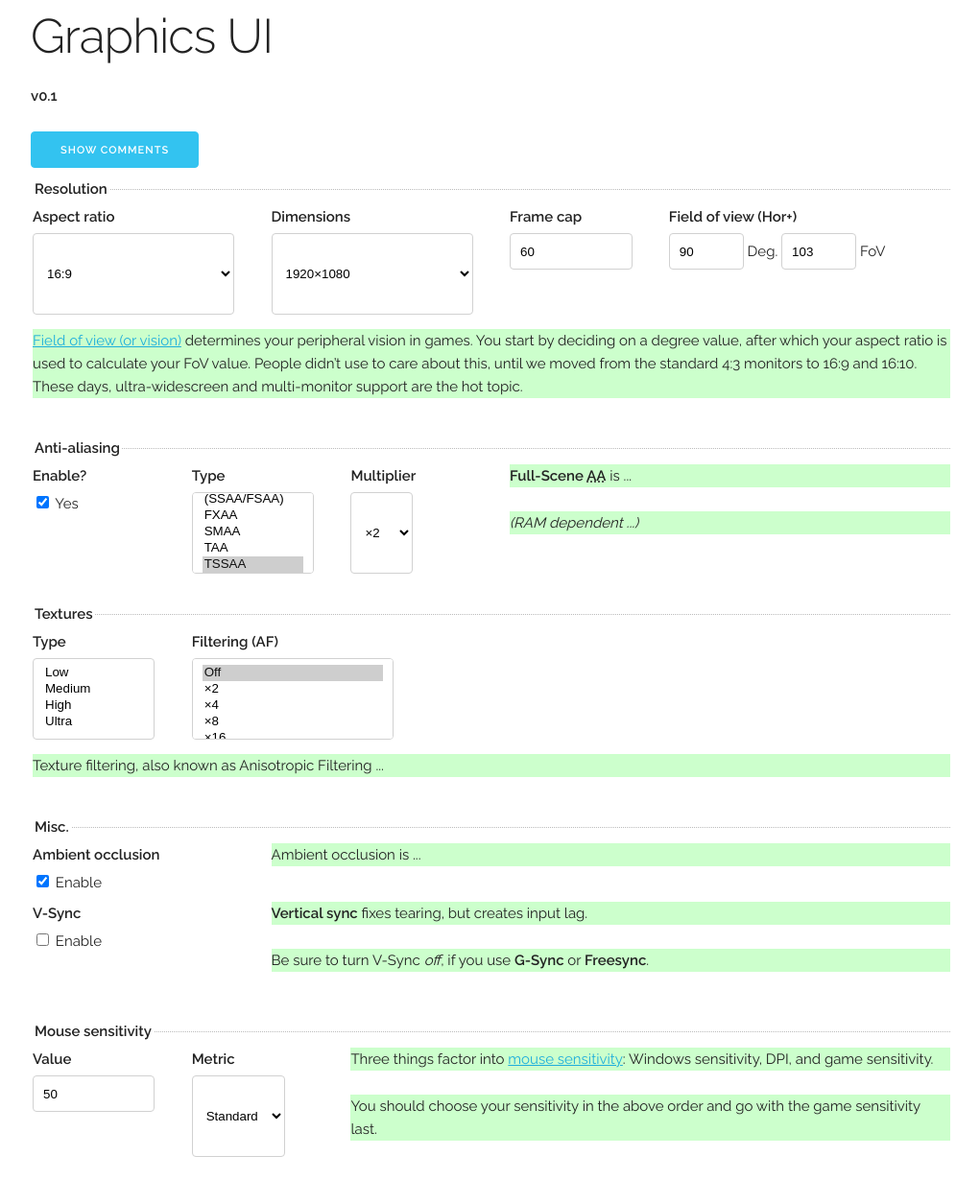
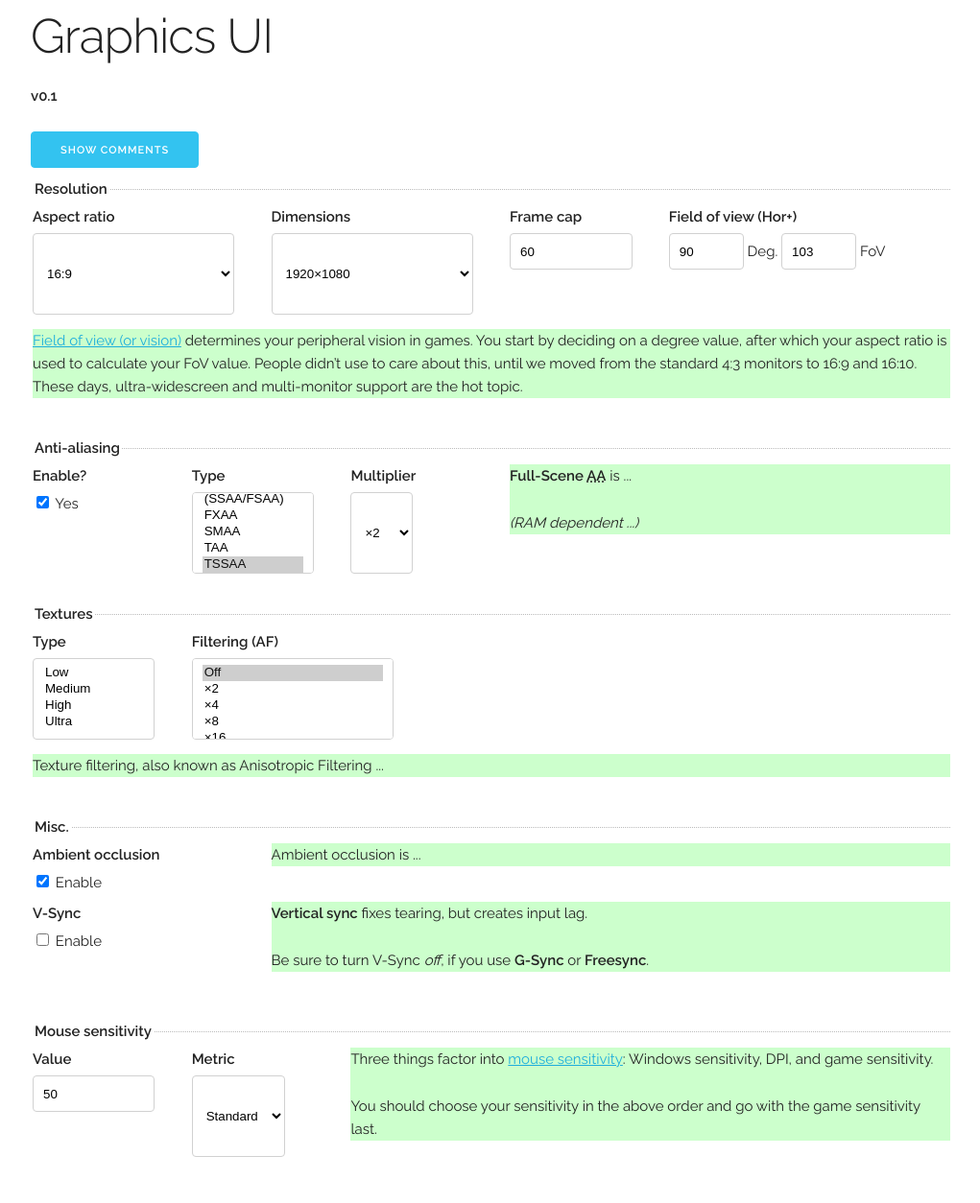
Before and after one commit to ndarville/graphics-ui, a Jekyll site: the page built from index.html, in a window 1280 px wide. Shown: the whole page at 96% size, without its empty margins (128-1149 px from the left). Built offline with Jekyll 4.4.1, drawn with Linux system fonts in a browser that asks for light colours.

Commit message:
Group multiple p.info into div.info instead

```diff
--- a/_layouts/default.html
+++ b/_layouts/default.html
@@ -19,7 +19,7 @@
 
             .comment { {% if page.show_comments == false %}display: none;{% endif %} }
 
-            p.info { background-color: #cfc; }
+            .info { background-color: #cfc; }
         </style>
 
         <div class="container" role="main">
@@ -122,9 +122,10 @@
                     </section>
 
                     <section class="six columns" role="region">
-                        <p class="info"><strong>Full-Scene <abbr title="Anti-Aliasing">AA</abbr></strong> is ...</p>
-
-                        <p class="info"><i>(RAM dependent ...)</i></p>
+                        <div class="info">
+                            <p><strong>Full-Scene <abbr title="Anti-Aliasing">AA</abbr></strong> is ...</p>
+                            <p><i>(RAM dependent ...)</i></p>
+                        </div>
                     </section>
                 </fieldset>
             <!-- Textures -->
@@ -187,8 +188,10 @@
                         </section>
 
                         <section class="nine columns" role="region">
-                            <p class="info"><strong>Vertical sync</strong> fixes tearing, but creates input lag.</p>
-                            <p class="info">Be sure to turn V-Sync <em>off</em>, if you use <strong>G-Sync</strong> or <strong>Freesync</strong>.</p>
+                            <div class="info">
+                                <p><strong>Vertical sync</strong> fixes tearing, but creates input lag.</p>
+                                <p>Be sure to turn V-Sync <em>off</em>, if you use <strong>G-Sync</strong> or <strong>Freesync</strong>.</p>
+                            </div>
                         </section>
                     </div>
                 </fieldset>
@@ -221,9 +224,10 @@
                     </section>
 
                     <section class="eight columns" role="region">
-                        <p class="info">Three things factor into <a href="/asides/mouse-settings/">mouse sensitivity</a>: Windows sensitivity, DPI, and game sensitivity.</p>
-
-                        <p class="info">You should choose your sensitivity in the above order and go with the game sensitivity last.</p>
+                        <div class="info">
+                            <p>Three things factor into <a href="/asides/mouse-settings/">mouse sensitivity</a>: Windows sensitivity, DPI, and game sensitivity.</p>
+                            <p>You should choose your sensitivity in the above order and go with the game sensitivity last.</p>
+                        </div>
                     </section>
                 </fieldset>
             </form>
```
